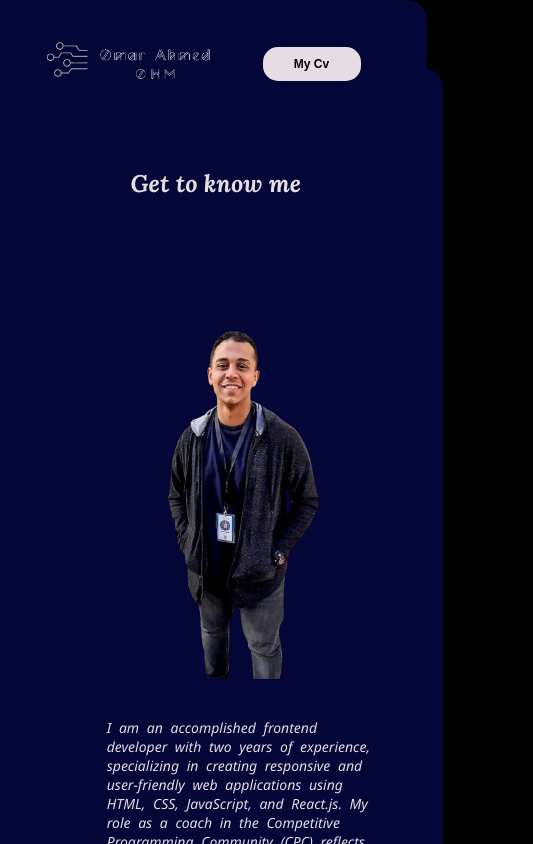
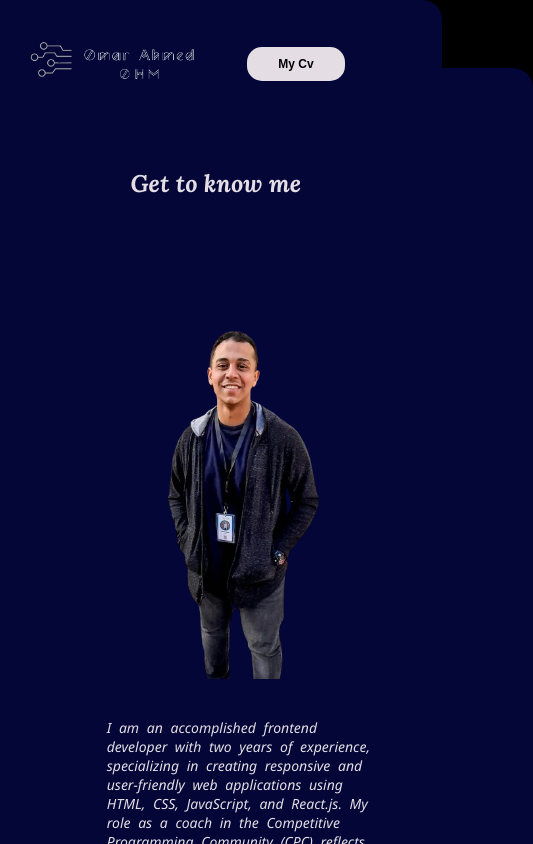
Before and after one commit to OmarAhmed1417/Portfolio, a React (Create React App) app: page /know in a window 390 px wide. Shown: the top 844 px of the page, 533 px wide, since content can reach past the window. Built offline with nearby package versions, Linux system fonts and the light colour scheme; a web font is replaced by a local one.

Commit message:
responsive 2

```diff
--- a/src/Style/main.css
+++ b/src/Style/main.css
@@ -409,12 +409,12 @@ body {
   margin-left: 120px;
 
   display: flex;
-  width: 80%;
+
   background-color: #030637;
   border-radius: 20px;
   padding: 5pc;
   background-color: #030637;
-  width: 100%;
+
   flex-direction: column;
   flex-wrap: nowrap;
   align-content: center;
@@ -570,7 +570,7 @@ body {
     margin-bottom: 15px;
     background-color: transparent;
     background: #030637;
-    width: 100%;
+    width: 108%;
     position: fixed;
     top: 0;
     z-index: 10000;
@@ -604,7 +604,7 @@ body {
     background-color: #030637;
     width: 55%;
     border-radius: 20px;
-    margin-left: 19px;
+    margin-left: 35px;
   }
   .head .Header .text {
     display: flex;
```
